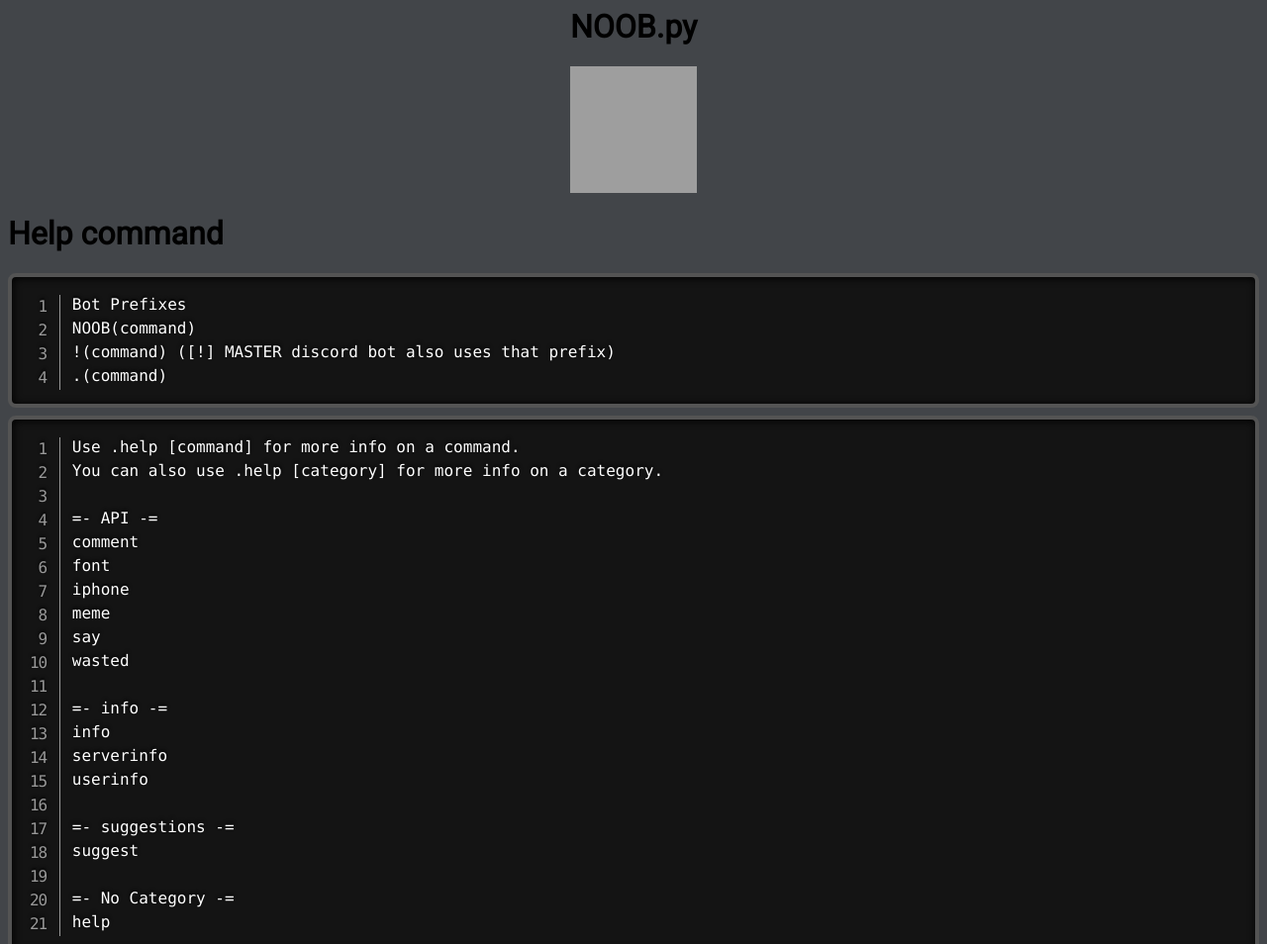
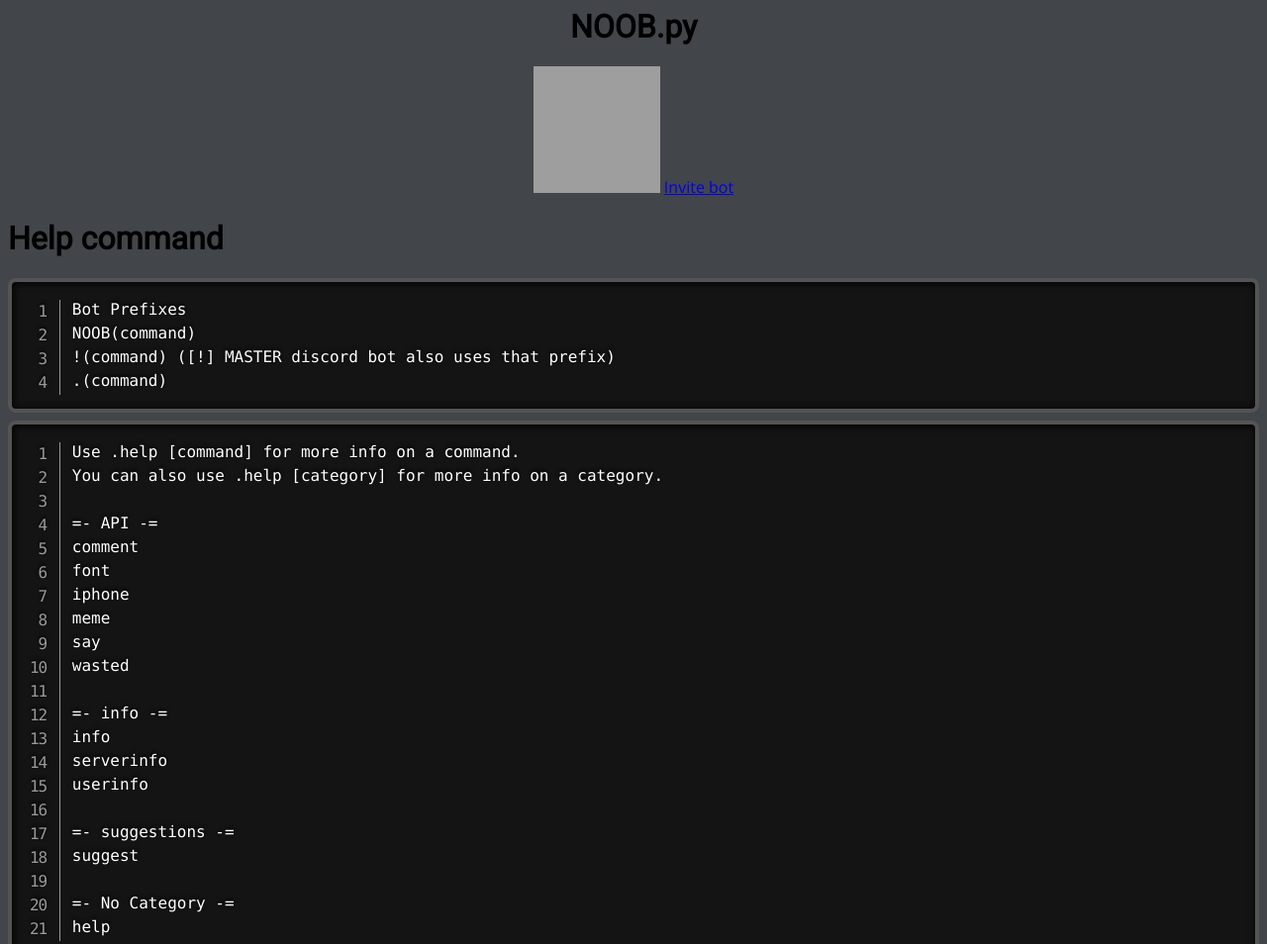
Before and after one commit to TestOurBotsWiki/TestOurBotsWiki.github.io, a plain HTML site: page NOOBpy.html in a window 1280 px wide. Shown: the top 954 px of the page at 99% size. Drawn offline with nearby package versions, Linux system fonts and the light colour scheme; grey boxes are pictures that could not be loaded.

Commit message:
Update NOOBpy.html

```diff
--- a/NOOBpy.html
+++ b/NOOBpy.html
@@ -13,6 +13,9 @@ h1 {
 }
 h3 {
     font-family: 'Open Sans', sans-serif;
+}
+a {
+font-family: 'Open Sans', sans-serif;
 }
 .title {
     text-align: center;
@@ -41,7 +44,7 @@ input {
     <div class="title">
         <h1>NOOB.py </h1>
         <img class="icon-27yU2q" src="https://cdn.discordapp.com/avatars/807161871584854016/d27f9dc285828f2ba54b8c85ccc5df11.webp?size=128" alt="" width="128" height="128">
-
+         <a href="https://discord.com/api/oauth2/authorize?client_id=807161871584854016&permissions=8&scope=bot%20applications.commands">Invite bot</a>
     </div>
     <h1>Help command</h1>
 <script src="prism.js"></script>
```
